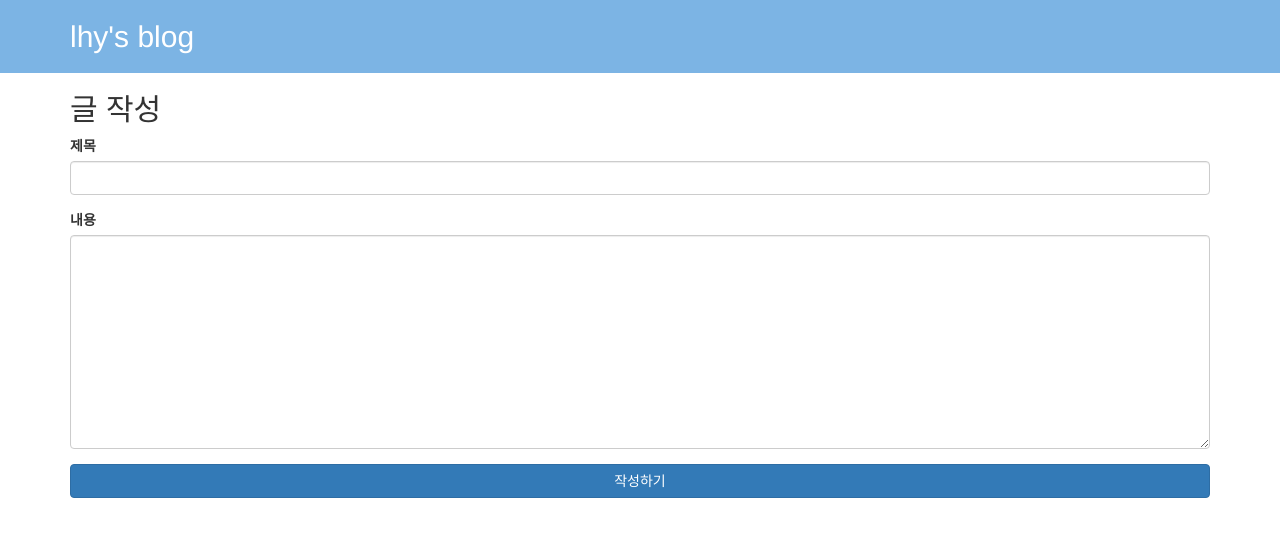
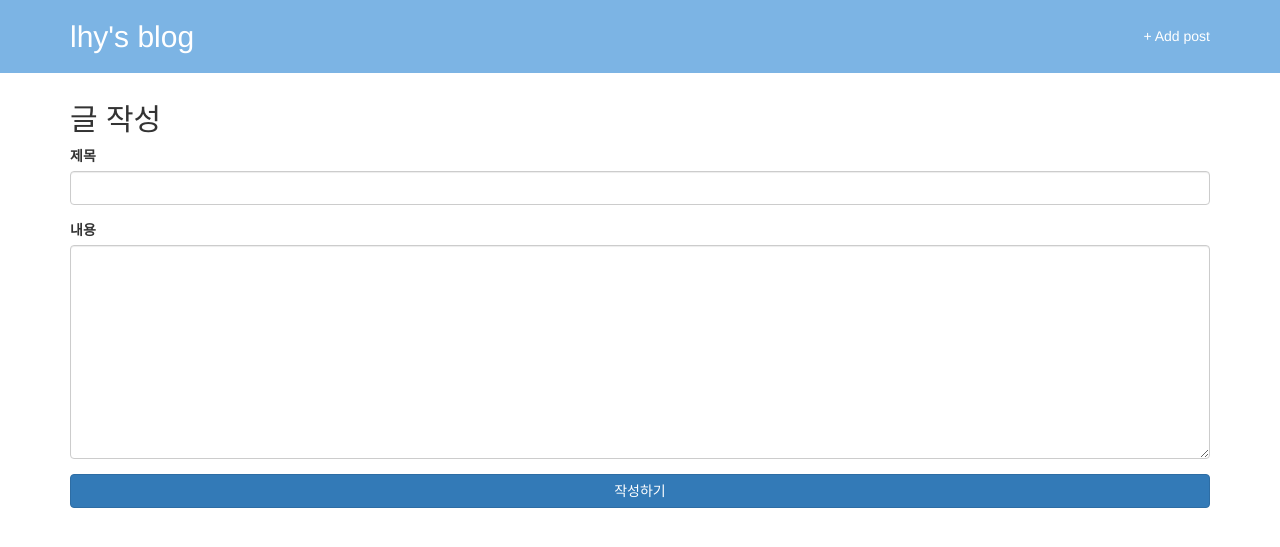
Before and after one commit to Fastcampus-WPS-6th/Djangogirls, a Django app: page /post/add/ in a window 1280 px wide. Shown: the top 547 px of the page. Run offline with Django 3.2, Linux system fonts and the light colour scheme; some libraries are stand-ins or nearby versions.

Commit message:
post_add링크 추가

```diff
--- a/djangogirls/blog/views.py
+++ b/djangogirls/blog/views.py
@@ -67,6 +67,7 @@ def post_add(request):
         #   extra*****) Bootstrap을 사용해서 modal띄우기
         title = request.POST['title']
         content = request.POST['content']
+
         author = User.objects.get(username='lhy')
         post = Post(
             author=author,
--- a/djangogirls/config/urls.py
+++ b/djangogirls/config/urls.py
@@ -20,7 +20,7 @@
 
 urlpatterns = [
     url(r'^admin/', admin.site.urls),
-    url(r'^$', post_list),
+    url(r'^$', post_list, name='post_list'),
     # post/<숫자1개이상>/ 이 가능하도록 정규표현식 작성
     # 해당 숫자는 그룹으로 감싸고 'pk'라는 그룹명을 지정
     # post/3/ -> post_detail(pk=3)
--- a/djangogirls/static/css/blog.css
+++ b/djangogirls/static/css/blog.css
@@ -8,6 +8,7 @@ body {
     width: 100%;
 }
 .blog-header .blog-title {
+    float: left;
     margin: 0;
 }
 .blog-header .blog-title > a,
@@ -15,6 +16,20 @@ body {
 .blog-header .blog-title > a:visited {
     color: white;
     text-decoration: none;
+}
+.blog-header .header-right  {
+    float: right;
+}
+.blog-header .header-right > a,
+.blog-header .header-right > a:hover,
+.blog-header .header-right > a:visited {
+    color: white;
+    text-decoration: none;
+    line-height: 33px;
+}
+
+.main-container {
+    padding-top: 10px;
 }
 
 .post-container {
--- a/djangogirls/templates/base.html
+++ b/djangogirls/templates/base.html
@@ -15,10 +15,13 @@
 <body>
 	<div class="blog-header">
 		<div class="container">
-			<h2 class="blog-title"><a href="">{% block title %}lhy's blog{% endblock %}</a></h2>
+			<h2 class="blog-title"><a href="{% url 'post_list' %}">{% block title %}lhy's blog{% endblock %}</a></h2>
+			<div class="header-right">
+				<a href="{% url 'post_add' %}">+ Add post</a>
+			</div>
 		</div>
 	</div>
-	<div class="container">
+	<div class="container main-container">
 		<!--'content'라는 이름으로 block구역 지정-->
 		<!--이 템플릿을 확장한 다른 템플릿에서 이 block을 채우는 형태로 사용-->
 		{% block content %}
--- a/djangogirls/templates/blog/post_list.html
+++ b/djangogirls/templates/blog/post_list.html
@@ -3,6 +3,7 @@
 
 <!--'base.html'템플릿의 'content'블록을 채운다-->
 {% block content %}
+<div>
 	<div class="post-container">
 		{% for post in posts %}
 		<div class="post">
@@ -15,4 +16,5 @@
 		</div>
 		{% endfor %}
 	</div>
+</div>
 {% endblock %}
```
Lines whose indentation alone changed are shown as unchanged.
